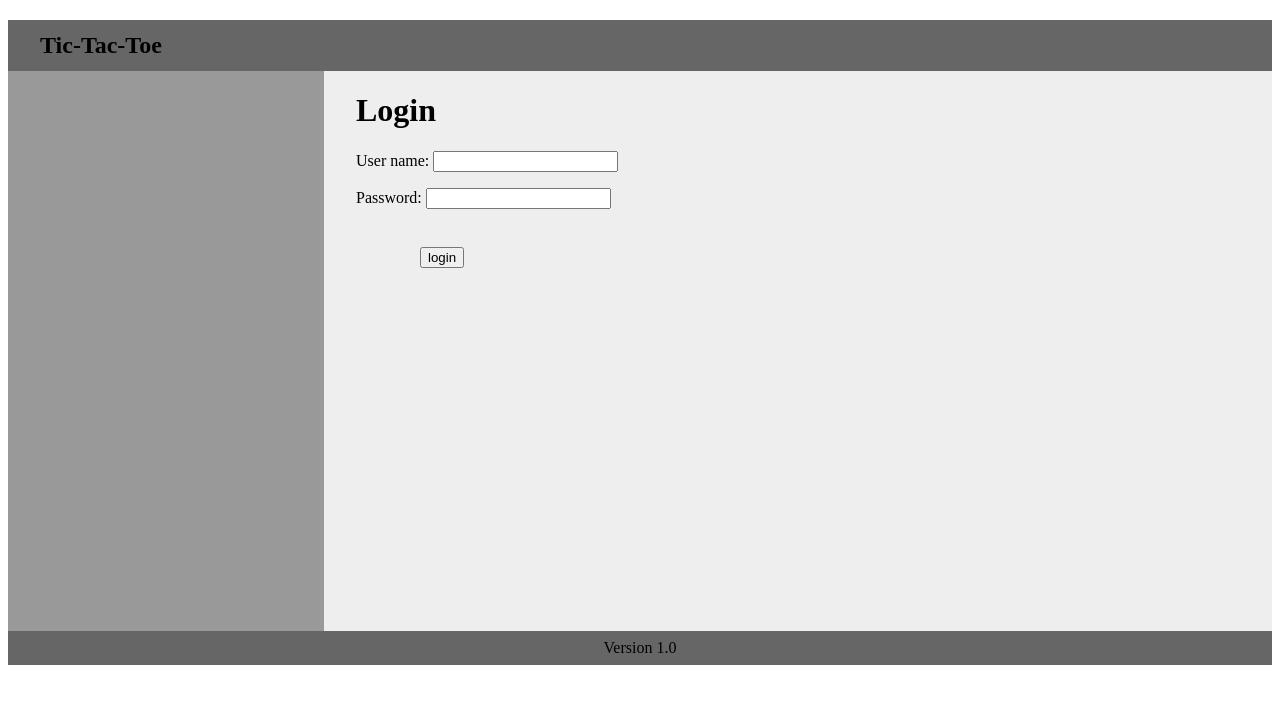
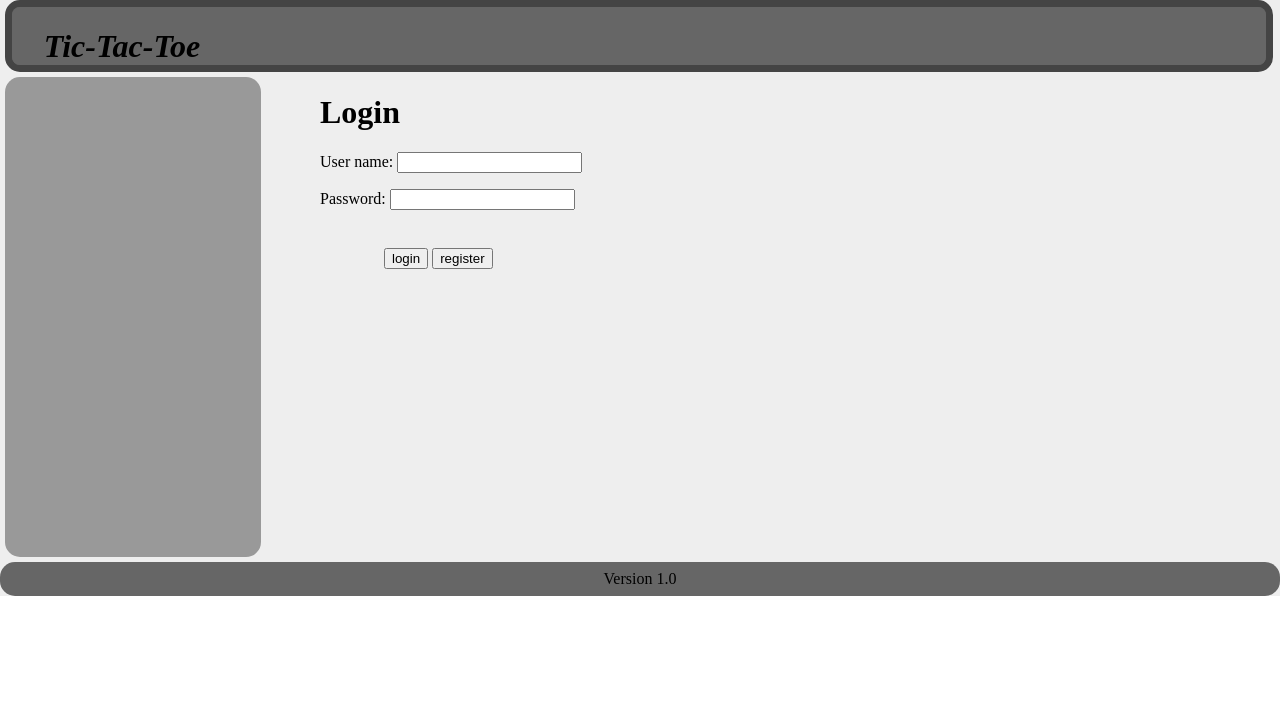
Before and after one commit to aavdeyev/tictactoe, a Django app: page /accounts/login/ in a window 1280 px wide. Shown: the top 704 px of the page. Run offline with Django 3.2, Linux system fonts and the light colour scheme.

Commit message:
Added Reset and Register buttons

```diff
--- a/mysite/tictactoe/views.py
+++ b/mysite/tictactoe/views.py
@@ -45,16 +45,22 @@ def invalid(request) :
 
 def auth_view(request) :
 
-    username = request.POST.get('username', '')
-    password = request.POST.get('password', '')
+    if "register" in request.POST :
 
-    user = auth.authenticate(username = username, password = password)
+        return HttpResponseRedirect('/accounts/register/')
 
-    if user is not None :
-        auth.login(request, user)
-        return HttpResponseRedirect('/tictactoe/new_game')
     else :
-        return HttpResponseRedirect('/accounts/invalid')
+
+        username = request.POST.get('username', '')
+        password = request.POST.get('password', '')
+
+        user = auth.authenticate(username = username, password = password)
+
+        if user is not None :
+            auth.login(request, user)
+            return HttpResponseRedirect('/tictactoe/new_game')
+        else :
+            return HttpResponseRedirect('/accounts/invalid')
 
 #################################################################
 #
@@ -117,71 +123,88 @@ def tictactoe(request) :
 
     # Set this to True if the user pressed invalid button
     # and the turn needs to be skipped
-    skip_turn = False
+    return_now = False
 
     if request.method == "POST" :
-        #----------------------------------------------------------
-        # Check for user's response and mark user-specified button
-        # with "X"
-        #----------------------------------------------------------
-        if "sqr1" in request.POST :
-            if not request.session.get("sqr1", "") :
-                request.session["sqr1"] = "X"
-            else :
-                skip_turn = True
-        if "sqr2" in request.POST :
-            if not request.session.get("sqr2", "") :
-                request.session["sqr2"] = "X"
-            else :
-                skip_turn = True
-        if "sqr3" in request.POST :
-            if not request.session.get("sqr3", "") :
-                request.session["sqr3"] = "X"
-            else :
-                skip_turn = True
-        if "sqr4" in request.POST :
-            if not request.session.get("sqr4", "") :
-                request.session["sqr4"] = "X"
-            else :
-                skip_turn = True
-        if "sqr5" in request.POST :
-            if not request.session.get("sqr5", "") :
-                request.session["sqr5"] = "X"
-            else :
-                skip_turn = True
-        if "sqr6" in request.POST :
-            if not request.session.get("sqr6", "") :
-                request.session["sqr6"] = "X"
-            else :
-                skip_turn = True
-        if "sqr7" in request.POST :
-            if not request.session.get("sqr7", "") :
-                request.session["sqr7"] = "X"
-            else :
-                skip_turn = True
-        if "sqr8" in request.POST :
-            if not request.session.get("sqr8", "") :
-                request.session["sqr8"] = "X"
-            else :
-                skip_turn = True
-        if "sqr9" in request.POST :
-            if not request.session.get("sqr9", "") :
-                request.session["sqr9"] = "X"
-            else :
-                skip_turn = True
 
-        if not skip_turn :
+        if "reset" in request.POST :
+            #---------------------------------------------------------
+            # Reset buttons for a new game
+            #---------------------------------------------------------
+            request.session["sqr1"] = ""
+            request.session["sqr2"] = ""
+            request.session["sqr3"] = ""
+            request.session["sqr4"] = ""
+            request.session["sqr5"] = ""
+            request.session["sqr6"] = ""
+            request.session["sqr7"] = ""
+            request.session["sqr8"] = ""
+            request.session["sqr9"] = ""
+            return_now = True
+
+        if not return_now :
+            #----------------------------------------------------------
+            # Check for user's response and mark user-specified button
+            # with "X"
+            #----------------------------------------------------------
+            if "sqr1" in request.POST :
+                if not request.session.get("sqr1", "") :
+                    request.session["sqr1"] = "X"
+                else :
+                    return_now = True
+            if "sqr2" in request.POST :
+                if not request.session.get("sqr2", "") :
+                    request.session["sqr2"] = "X"
+                else :
+                    return_now = True
+            if "sqr3" in request.POST :
+                if not request.session.get("sqr3", "") :
+                    request.session["sqr3"] = "X"
+                else :
+                    return_now = True
+            if "sqr4" in request.POST :
+                if not request.session.get("sqr4", "") :
+                    request.session["sqr4"] = "X"
+                else :
+                    return_now = True
+            if "sqr5" in request.POST :
+                if not request.session.get("sqr5", "") :
+                    request.session["sqr5"] = "X"
+                else :
+                    return_now = True
+            if "sqr6" in request.POST :
+                if not request.session.get("sqr6", "") :
+                    request.session["sqr6"] = "X"
+                else :
+                    return_now = True
+            if "sqr7" in request.POST :
+                if not request.session.get("sqr7", "") :
+                    request.session["sqr7"] = "X"
+                else :
+                    return_now = True
+            if "sqr8" in request.POST :
+                if not request.session.get("sqr8", "") :
+                    request.session["sqr8"] = "X"
+                else :
+                    return_now = True
+            if "sqr9" in request.POST :
+                if not request.session.get("sqr9", "") :
+                    request.session["sqr9"] = "X"
+                else :
+                    return_now = True
+
+        if not return_now :
 
             if check_user_won(request.session) == True :
-                #---------------------------------------------------
+                #-----------------------------------------------------
                 # The user won
-                #---------------------------------------------------
+                #-----------------------------------------------------
                 request.session["status"] = "USERWON"
 
             else :
-                #---------------------------------------------------
+                #-----------------------------------------------------
                 # Keep playing - Make a turn
-                #---------------------------------------------------
+                #-----------------------------------------------------
 
                 # Check to see if it is a good time to attack
                 # and win in this turn. If it is, play attack
@@ -221,20 +244,6 @@ def tictactoe(request) :
             if check_draw(request.session) :
                 request.session["status"] = "DRAW"
 
-            #----------------------------------------------------------
-            # Check to see if we need to clear buttons for a new game
-            #----------------------------------------------------------
-            if request.session["status"] != "CONTINUE" :
-                request.session["sqr1"] = ""
-                request.session["sqr2"] = ""
-                request.session["sqr3"] = ""
-                request.session["sqr4"] = ""
-                request.session["sqr5"] = ""
-                request.session["sqr6"] = ""
-                request.session["sqr7"] = ""
-                request.session["sqr8"] = ""
-                request.session["sqr9"] = ""
-
     #------------------------------------------------------------------
     # Feed the HTML page to the browser
     #------------------------------------------------------------------
--- a/templates/base.html
+++ b/templates/base.html
@@ -5,39 +5,69 @@
 <head>
 <style type = "text/css">
 
+    html, body {
+        margin: 0;
+	padding: 0;
+    }
+
     #container {
         width:100%;
         height:100%;
-        background:white;
+        background:#EEEEEE;
     }
 
     #header {
-        background-color:#666666;
-        text-align:left;
-        text-indent:2em;
+        display:table;
+        width:98%;
+        background:#666666;
+        margin-left:0.3em;
+        margin-right:0.3em;
+        border-radius:15px;
+        overflow:hidden;
+        border-style:solid;
+        border-width:7px;
+        border-color:#444444;
+    }
+
+    #header_left {
+        display:table-cell;
+        table-layout:fixed;
+        width:60%;
+        background:#666666;
+    }
+
+    #header_right {
+        display:table-cell;
+        table-layout:fixed;
+        width:40%;
+        background:#666666;
     }
 
     #sidebar {
         float:left;
-        width:25%;
-        height:35em;
+        width:20%;
+        height:30em;
         background:#999999;
         text-align:center;
+        margin-top:0.3em;
+        margin-bottom:0.3em;
+        margin-left:0.3em;
+        border-radius:15px;
     }
 
     #content {
         float:right;
         width:75%;
-        height:35em;
+        height:30em;
         background:#EEEEEE;
-        text-indent:2em;
+        padding-left:2em;
     }
 
     #footer {
         background:#666666;
         clear:both;
         text-align:center;
-        text-align:center"
+        border-radius:15px;"
     }
 
 </style>
@@ -47,17 +77,26 @@
 <body>
 
 <div id ="container">
+
     <div id="header">
-    <h2 style= "margin-bottom:0;padding-top:0.5em;padding-bottom:0.5em;">
-        Tic-Tac-Toe
-        {% block header %}
-        {% endblock %}
-    </h2>
+       <div id="header_left">
+           <h1 style= "padding-left:1em;margin-bottom:0;font-style:italic;">
+               Tic-Tac-Toe
+            </h1>
+        </div>
+        <div id="header_right">
+           <h4 style= "text-align:right;padding-right:1em;font-style:italic;">
+               {% block header_right %}
+               {% endblock %}
+           </h4>
+        </div>
     </div>
 
     <div id="content">
-        {% block content %}
-        {% endblock %}
+        <p style = "margin-top:0;">
+            {% block content %}
+            {% endblock %}
+        </p>
     </div>
 
     <div id="sidebar">
--- a/templates/login.html
+++ b/templates/login.html
@@ -25,7 +25,8 @@
         </p>
 
         <p style="line-height: 2em; margin: 2em; margin-left: 4em; text-align: left">
-        <input type = "submit" value = "login">
+        <input type = "submit" value = "login" name = "login">
+        <input type = "submit" value = "register" name = "register">
         </p>
 
     </form>
```
Also changed, not shown: templates/tictactoe.html (+15 -3 lines), 5 other files.
